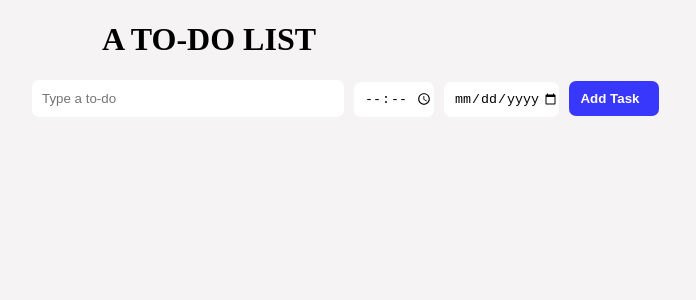
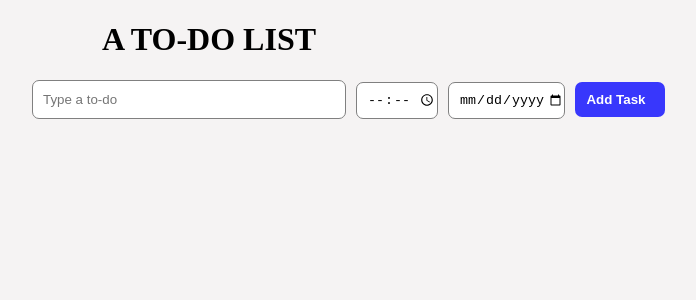
Before and after one commit to barrymomodouwurrie-165/todo-list, a React (Vite) app: page / in a window 1280 px wide. Shown: the top 300 px of the page, without its empty margins (6-702 px from the left). Built offline with nearby package versions, Linux system fonts and the light colour scheme.

Commit message:
Improved the styles such as hover and cursor pointer to finish the project

```diff
--- a/src/pages/style.css
+++ b/src/pages/style.css
@@ -11,7 +11,7 @@ body {
   height: 35px;
   width: 300px;
   border-radius: 7px;
-  border: none;
+  border: 1px solid gray;
   padding-left: 10px;
 }
 .time-input,
@@ -19,7 +19,7 @@ body {
   height: 35px;
   width: 70px;
   border-radius: 7px;
-  border: none;
+  border: 1px solid gray;
   padding-left: 10px;
   margin-left: 10px;
 }
@@ -36,6 +36,10 @@ body {
   font-weight: bold;
   background-color: rgba(0, 0, 255, 0.774);
   color: white;
+  cursor: pointer;
+}
+.save-button:hover{
+  background-color: rgba(0, 0, 255, 0.642)
 }
 h1 {
   margin-left: 70px;
@@ -64,6 +68,11 @@ h1 {
   font-weight: bolder;
   background-color: rgba(255, 0, 0, 0.801);
   color: white;
+  cursor: pointer;
+}
+
+.delete-button:hover{
+  background-color: rgba(255, 0, 0, 0.669);
 }
 
 p {
```
